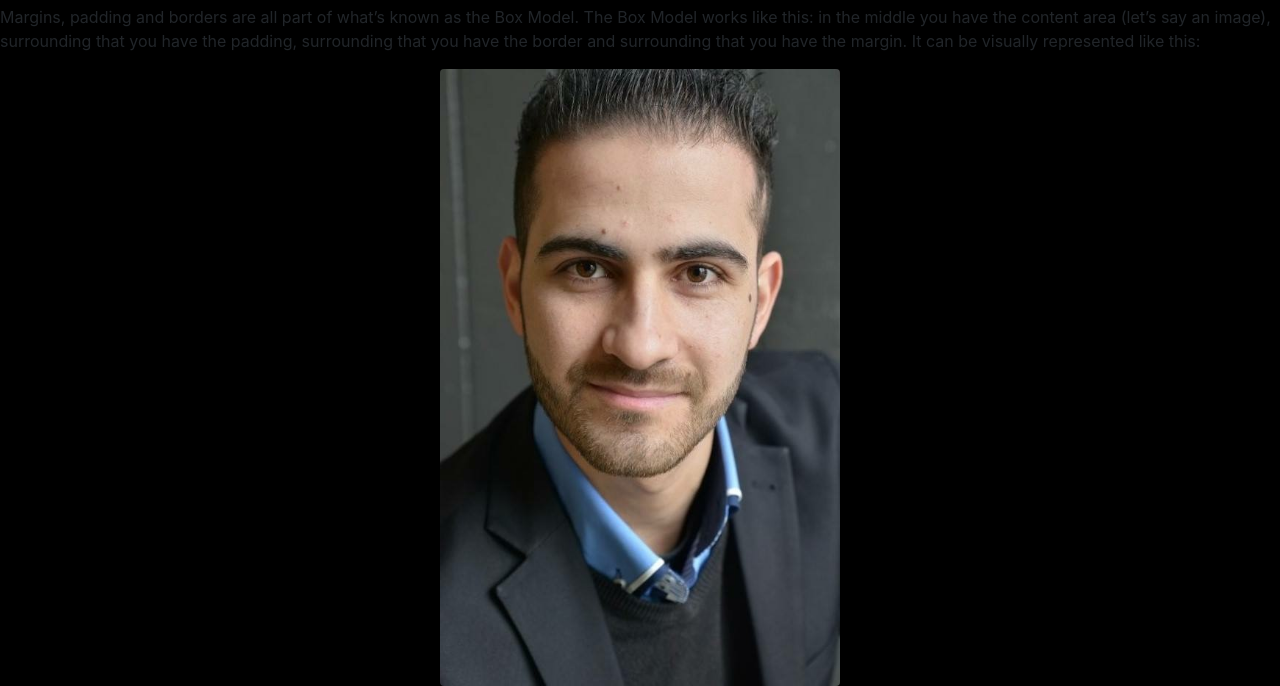
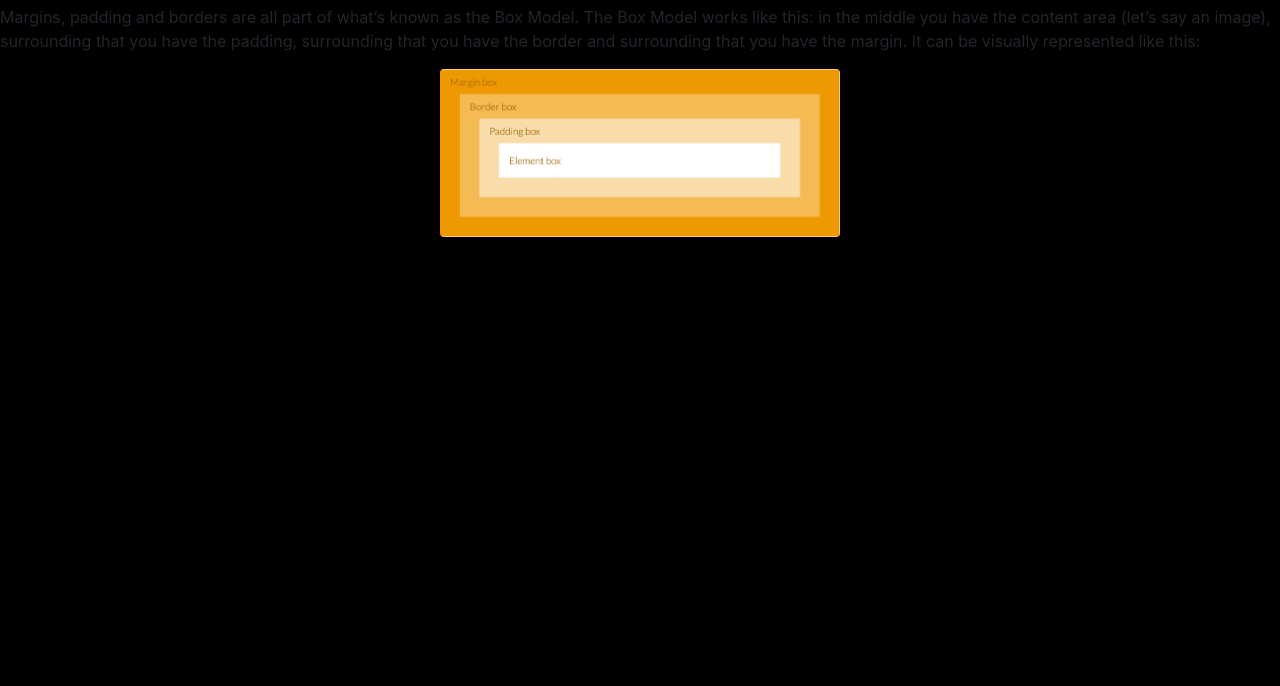
Before and after one commit to Filiaci/Filiaci.github.io, a plain HTML site: page sprint2_technical.html in a window 1280 px wide. Shown: the part 138-824 px from the top of the page. After the commit the page ends 800 px from the top, so only its background shows below. Drawn offline with nearby package versions, Linux system fonts and the light colour scheme.

```diff
--- a/info-page.html
+++ b/sprint2_technical.html
@@ -10,8 +10,9 @@
     <hr>
     <hr>
 
+   </head>
 
-   </head>
+
     <body>
 
         <div>
@@ -22,10 +23,16 @@
         <h2 class='text'> The box template
         </h2>
             <p>
-                Margins, padding and borders are all part of what’s known as the Box Model. The Box Model works like this: in the middle you have the content area (let’s say an image), surrounding that you have the padding, surrounding that you have the border and surrounding that you have the margin. It can be visually represented like this:
+                Margins, padding and borders are all part of what’s known as the Box Model.
+                The Box Model works like this: in the middle you have the content area (let’s say an image),
+                surrounding that you have the padding, surrounding that you have the border and
+                surrounding that you have the margin. It can be visually represented like this:
             </p>
         </div>
 
         <div class='image px-2'>
-            <img src="image/tom-image.JPG" class="rounded mx-auto d-block" alt="800" width="400">
+            <img src="image/element-box.png" class="rounded mx-auto d-block" alt="800" width="400">
         </div>
+
+
+    </body>
```
Also changed, not shown: index.html (+3 -0 lines), my-page.html (+1 -1 lines), 1 other file.
